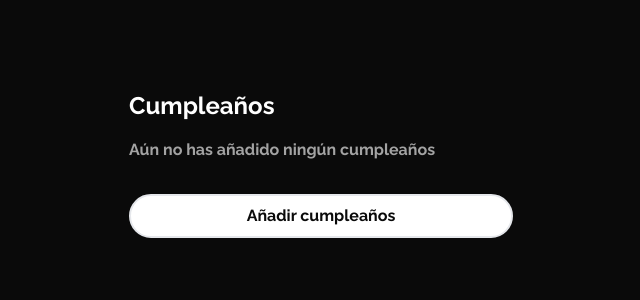
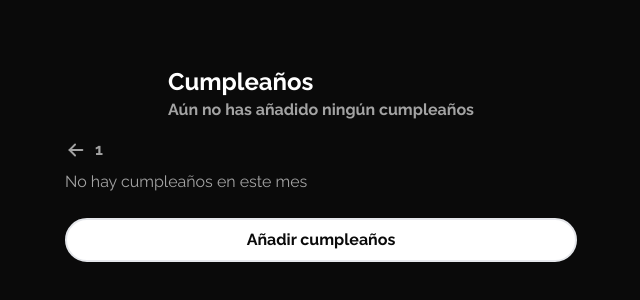
Before and after one commit to miriamsobrino/birthdays-calendar, a React (Vite) app: page /1 in a window 1280 px wide. Shown: the part 236-536 px from the top of the page, without its empty margins (319-959 px from the left). Built offline with nearby package versions, Linux system fonts and the light colour scheme.

Commit message:
update routes

```diff
--- a/package.json
+++ b/package.json
@@ -13,7 +13,8 @@
     "@dicebear/collection": "^9.2.2",
     "@dicebear/core": "^9.2.2",
     "react": "^18.3.1",
-    "react-dom": "^18.3.1"
+    "react-dom": "^18.3.1",
+    "react-router-dom": "^6.26.2"
   },
   "devDependencies": {
     "@eslint/js": "^9.11.1",
--- a/src/App.css
+++ b/src/App.css
@@ -1,9 +1,8 @@
 .scroll-container {
   display: flex;
   overflow-x: auto;
-  scroll-snap-type: x mandatory; /* Alínea el scroll horizontalmente */
-  gap: 1rem; /* Ajusta el espacio entre los elementos */
-  /* Espacio alrededor del contenedor */
+  scroll-snap-type: x mandatory;
+  gap: 1rem;
 }
 
 .scroll-container::-webkit-scrollbar {
--- a/src/App.jsx
+++ b/src/App.jsx
@@ -1,23 +1,22 @@
-import { useState, useRef, useEffect } from 'react';
-import { MonthBirthdayResume } from './components/MonthBirthdayResume';
-import { FormBirthday } from './components/FormBirthday';
+import { useState } from 'react';
 import { UpcomingBirthdays } from './components/UpcomingBirthdays';
 import { BirthdayMonth } from './components/BirthdayMonth';
-import { MONTHS } from './constants/Constants';
+import { Header } from './components/Header';
+import { BrowserRouter as Router, Routes, Route } from 'react-router-dom';
+import { Footer } from './components/Footer';
+import { useBirthday } from './hooks/useBirthdays';
 import './App.css';
 
 function App() {
-  const [birthdays, setBirthdays] = useState([]);
-  const [selectedMonth, setSelectedMonth] = useState('');
-  const [showMonth, setShowMonth] = useState(false);
-  const savedBirthdays = JSON.parse(localStorage.getItem('birthdays')) || [];
-
-  useEffect(() => {
-    setBirthdays(savedBirthdays);
-  }, []);
-
-  const dialogRef = useRef(null);
-
+  const [selectedMonth] = useState('');
+  const {
+    birthdays,
+    isDialogOpen,
+    setBirthdays,
+    saveBirthday,
+    toggleDialog,
+    deleteBirthday,
+  } = useBirthday();
   const birthdaysByMonth = birthdays.reduce(
     (groupedBirthdays, currentBirthday) => {
       const monthLowerCase = currentBirthday.month.toLowerCase();
@@ -30,109 +29,45 @@ function App() {
     {}
   );
 
-  const saveBirthday = ({ name, day, month, year, phone }) => {
-    const newBirthday = {
-      id: crypto.randomUUID(),
-      name,
-      day,
-      month: month.toLowerCase(),
-      year,
-      phone,
-    };
+  return (
+    <Router>
+      <div className='w-full bg-neutral-950 min-h-screen flex flex-col justify-center items-center '>
+        <Header
+          setBirthdays={setBirthdays}
+          birthdaysByMonth={birthdaysByMonth}
+        />
 
-    setBirthdays((prevBirthdays) => {
-      const updatedBirthdays = [...prevBirthdays, newBirthday];
-      localStorage.setItem('birthdays', JSON.stringify(updatedBirthdays));
-      return updatedBirthdays;
-    });
-    dialogRef.current.close();
-  };
-
-  const toggleDialog = () => {
-    if (!dialogRef.current) {
-      return;
-    }
-
-    dialogRef.current.hasAttribute('open')
-      ? dialogRef.current.close()
-      : dialogRef.current.showModal();
-  };
-
-  const closeDialog = () => {
-    return dialogRef.current.close();
-  };
-
-  const deleteBirthday = (id) => {
-    const filteredBirthdays = birthdays.filter(
-      (birthday) => birthday.id !== id
-    );
-    setBirthdays(filteredBirthdays);
-    localStorage.setItem('birthdays', JSON.stringify(filteredBirthdays));
-  };
-
-  const showBirthdaysMonth = (selectedMonth) => {
-    setSelectedMonth(selectedMonth);
-    setShowMonth(true);
-  };
-
-  return (
-    <div className='w-full bg-neutral-950 min-h-screen flex flex-col justify-center items-center '>
-      <div className='md:min-w-96 md:max-w-lg max-w-80 mx-auto  flex flex-col justify-center items-start h-auto gap-4'>
-        <h1 className='text-white font-bold text-2xl'>Cumpleaños</h1>
-        {savedBirthdays.length === 0 && (
-          <p className='text-neutral-400 font-bold text-base'>
-            Aún no has añadido ningún cumpleaños
-          </p>
-        )}
-        {savedBirthdays.length > 0 && (
-          <div className='w-full  '>
-            <div className='flex gap-6 w-full py-2 scroll-container'>
-              {MONTHS.map((month, index) => (
-                <div key={index} className='scroll-item'>
-                  <MonthBirthdayResume
-                    birthdaysByMonth={birthdaysByMonth}
-                    month={month}
-                    onItemSelected={() => showBirthdaysMonth(month)}
-                  />
-                </div>
-              ))}
-            </div>
-
-            {!showMonth && (
+        <div className='w-full md:min-w-96 md:max-w-lg max-w-80 mx-auto'>
+          <Routes>
+            <Route
+              path='/'
+              element={
                 <UpcomingBirthdays
                   birthdaysByMonth={birthdaysByMonth}
                   onDelete={deleteBirthday}
                 />
-            )}
-            {showMonth && (
+              }
+            />
+            <Route
+              path='/:month'
+              element={
                 <BirthdayMonth
                   birthdaysByMonth={birthdaysByMonth}
                   month={selectedMonth}
                   onDelete={deleteBirthday}
                 />
-            )}
-          </div>
-        )}
-        <button
-          onClick={() => toggleDialog()}
-          className='text-neutral-950 bg-white border-2 mt-4 py-2  rounded-full font-bold w-full'
-        >
-          Añadir cumpleaños
-        </button>
+              }
+            />
+          </Routes>
         </div>
 
-      <dialog
-        ref={dialogRef}
-        className='rounded-lg bg-neutral-900 '
-        onClick={(e) => {
-          if (e.currentTarget === e.target) {
-            toggleDialog();
-          }
-        }}
-      >
-        <FormBirthday saveBirthday={saveBirthday} closeDialog={closeDialog} />
-      </dialog>
+        <Footer
+          toggleDialog={toggleDialog}
+          saveBirthday={saveBirthday}
+          isOpen={isDialogOpen}
+        />
       </div>
+    </Router>
   );
 }
 
--- /dev/null
+++ b/src/assets/icons/BackIcon.jsx
@@ -0,0 +1,21 @@
+export const BackIcon = () => {
+  return (
+    <svg
+      xmlns='http://www.w3.org/2000/svg'
+      width='22'
+      height='22'
+      viewBox='0 0 24 24'
+      fill='none'
+      stroke='currentColor'
+      strokeWidth='2'
+      strokeLinecap='round'
+      strokeLinejoin='round'
+      className='icon icon-tabler icons-tabler-outline icon-tabler-arrow-left mt-4'
+    >
+      <path stroke='none' d='M0 0h24v24H0z' fill='none' />
+      <path d='M5 12l14 0' />
+      <path d='M5 12l6 6' />
+      <path d='M5 12l6 -6' />
+    </svg>
+  );
+};
--- a/src/components/BirthdayMonth.jsx
+++ b/src/components/BirthdayMonth.jsx
@@ -1,16 +1,24 @@
 import { BirthdayItem } from './BirthdayItem';
+import { BackIcon } from '../assets/icons/BackIcon';
+import { Link, useParams } from 'react-router-dom';
 
-export function BirthdayMonth({ birthdaysByMonth, month, onDelete }) {
+export function BirthdayMonth({ birthdaysByMonth, onDelete }) {
+  const { month } = useParams();
   const monthLowerCase = month.toLowerCase();
 
   const sortBirthdays =
     birthdaysByMonth[monthLowerCase]?.sort((a, b) => a.day - b.day) || [];
 
   return (
-    <div className='flex flex-col gap-2 w'>
-      <h2 className='text-neutral-400 font-bold text-base uppercase mt-4'>
-        {month}
-      </h2>
+    <div className='flex flex-col gap-2 w text-neutral-400 '>
+      <div className='flex gap-2 items-center '>
+        <Link to='/'>
+          <BackIcon />
+        </Link>
+        <h2 className='text-neutral-400 font-bold text-base uppercase mt-4'>
+          {month}
+        </h2>
+      </div>
       {sortBirthdays.length === 0 && (
         <p className='text-neutral-400'>No hay cumpleaños en este mes</p>
       )}
--- /dev/null
+++ b/src/components/Dialog.jsx
@@ -0,0 +1,31 @@
+import { FormBirthday } from './FormBirthday';
+import { useRef, useEffect } from 'react';
+
+export function Dialog({ saveBirthday, isOpen, toggleDialog }) {
+  const dialogRef = useRef(null);
+  useEffect(() => {
+    if (isOpen) {
+      dialogRef.current?.showModal();
+    } else {
+      dialogRef.current?.close();
+    }
+  }, [isOpen]);
+
+  const closeDialog = () => {
+    toggleDialog();
+  };
+
+  return (
+    <dialog
+      ref={dialogRef}
+      className='rounded-lg bg-neutral-900 '
+      onClick={(e) => {
+        if (e.currentTarget === e.target) {
+          toggleDialog();
+        }
+      }}
+    >
+      <FormBirthday saveBirthday={saveBirthday} closeDialog={closeDialog} />
+    </dialog>
+  );
+}
--- /dev/null
+++ b/src/components/Footer.jsx
@@ -0,0 +1,20 @@
+import { Dialog } from './Dialog';
+
+export function Footer({ toggleDialog, saveBirthday, isOpen }) {
+  return (
+    <footer className='w-full md:max-w-lg max-w-80 mx-auto  flex flex-col justify-center items-start h-auto mt-2'>
+      <button
+        onClick={() => toggleDialog()}
+        className='text-neutral-950 w-full bg-white border-2 mt-4 py-2 rounded-full font-bold '
+      >
+        Añadir cumpleaños
+      </button>
+
+      <Dialog
+        saveBirthday={saveBirthday}
+        isOpen={isOpen}
+        toggleDialog={toggleDialog}
+      />
+    </footer>
+  );
+}
--- /dev/null
+++ b/src/components/Header.jsx
@@ -0,0 +1,43 @@
+import { useState, useEffect } from 'react';
+import { MONTHS } from '../constants/Constants';
+import { MonthBirthdayResume } from './MonthBirthdayResume';
+import { useNavigate } from 'react-router-dom';
+import { Link } from 'react-router-dom';
+export function Header({ setBirthdays, birthdaysByMonth }) {
+  const savedBirthdays = JSON.parse(localStorage.getItem('birthdays')) || [];
+  const [selectedMonth, setSelectedMonth] = useState('');
+
+  const navigate = useNavigate();
+  useEffect(() => {
+    setBirthdays(savedBirthdays);
+  }, []);
+
+  const showBirthdaysMonth = (selectedMonth) => {
+    setSelectedMonth(selectedMonth);
+    navigate(`/${selectedMonth}`);
+  };
+  return (
+    <header className=' md:max-w-lg max-w-80 mx-auto  flex flex-col justify-center items-start h-auto'>
+      <Link to='/' className='text-white font-bold text-2xl'>
+        Cumpleaños
+      </Link>
+      {savedBirthdays.length === 0 && (
+        <p className='text-neutral-400 font-bold text-base'>
+          Aún no has añadido ningún cumpleaños
+        </p>
+      )}
+      {savedBirthdays.length > 0 && (
+        <div className='flex flex-1 gap-10 md:gap-6 w-full py-2 scroll-container'>
+          {MONTHS.map((month, index) => (
+            <MonthBirthdayResume
+              key={index}
+              birthdaysByMonth={birthdaysByMonth}
+              month={month}
+              onItemSelected={() => showBirthdaysMonth(month)}
+            />
+          ))}
+        </div>
+      )}
+    </header>
+  );
+}
--- a/src/components/MonthBirthdayResume.jsx
+++ b/src/components/MonthBirthdayResume.jsx
@@ -12,17 +12,18 @@ export function MonthBirthdayResume({
 
   return (
     <div
-      className='flex flex-col gap-2 cursor-pointer'
+      className='flex flex-col gap-2 cursor-pointer w-full '
       onClick={() => onItemSelected(monthLowerCase)}
     >
       <h2 className='text-neutral-400 font-bold text-base uppercase'>
         {monthLowerCase.charAt(0).toUpperCase() + monthLowerCase.slice(1, 3)}
       </h2>
 
-      <div className='flex shrink-0 -space-x-2 '>
+      <div className='flex -space-x-4 '>
         {sortBirthdays.slice(0, 2).map((birthday) => (
           <Avatar key={birthday.name} seed={birthday.name} size={32} />
         ))}
+        <div className='w-full flex'>
           {birthdaysByMonth[monthLowerCase]?.length > 2 && (
             <div className='flex items-center justify-center w-8 h-8 bg-neutral-600 rounded-full'>
               <span className='text-white font-bold'>
@@ -32,5 +33,6 @@ export function MonthBirthdayResume({
           )}
         </div>
       </div>
+    </div>
   );
 }
--- /dev/null
+++ b/src/hooks/useBirthdays.js
@@ -0,0 +1,50 @@
+import { useState, useEffect } from 'react';
+
+export const useBirthday = () => {
+  const [birthdays, setBirthdays] = useState([]);
+  const [isDialogOpen, setIsDialogOpen] = useState(false);
+
+  useEffect(() => {
+    const savedBirthdays = JSON.parse(localStorage.getItem('birthdays')) || [];
+    setBirthdays(savedBirthdays);
+  }, []);
+
+  const saveBirthday = ({ name, day, month, year, phone }) => {
+    const newBirthday = {
+      id: crypto.randomUUID(),
+      name,
+      day,
+      month: month.toLowerCase(),
+      year,
+      phone,
+    };
+
+    setBirthdays((prevBirthdays) => {
+      const updatedBirthdays = [...prevBirthdays, newBirthday];
+      localStorage.setItem('birthdays', JSON.stringify(updatedBirthdays));
+      return updatedBirthdays;
+    });
+    setIsDialogOpen(false);
+  };
+
+  const toggleDialog = () => {
+    setIsDialogOpen(!isDialogOpen);
+  };
+
+  const deleteBirthday = (id) => {
+    const filteredBirthdays = birthdays.filter(
+      (birthday) => birthday.id !== id
+    );
+    setBirthdays(filteredBirthdays);
+    localStorage.setItem('birthdays', JSON.stringify(filteredBirthdays));
+  };
+
+  return {
+    birthdays,
+    isDialogOpen,
+    setBirthdays,
+    saveBirthday,
+    toggleDialog,
+    deleteBirthday,
+  };
+};
```
Also changed, not shown: src/components/FormBirthday.jsx (+31 -6 lines), src/components/UpcomingBirthdays.jsx (+29 -2 lines), 1 other file (tests, documents, lock files or other folders). Lines whose indentation alone changed are shown as unchanged.
